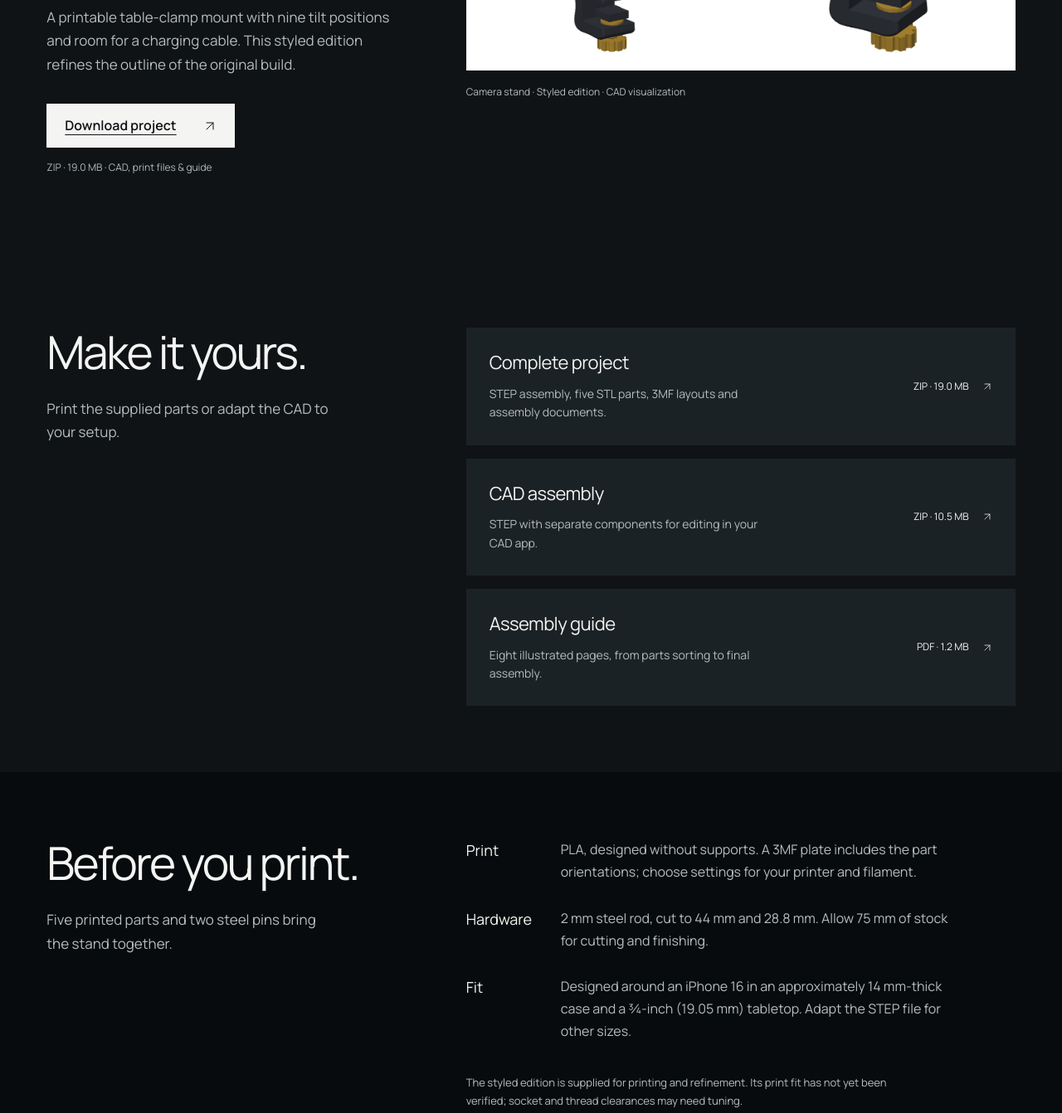
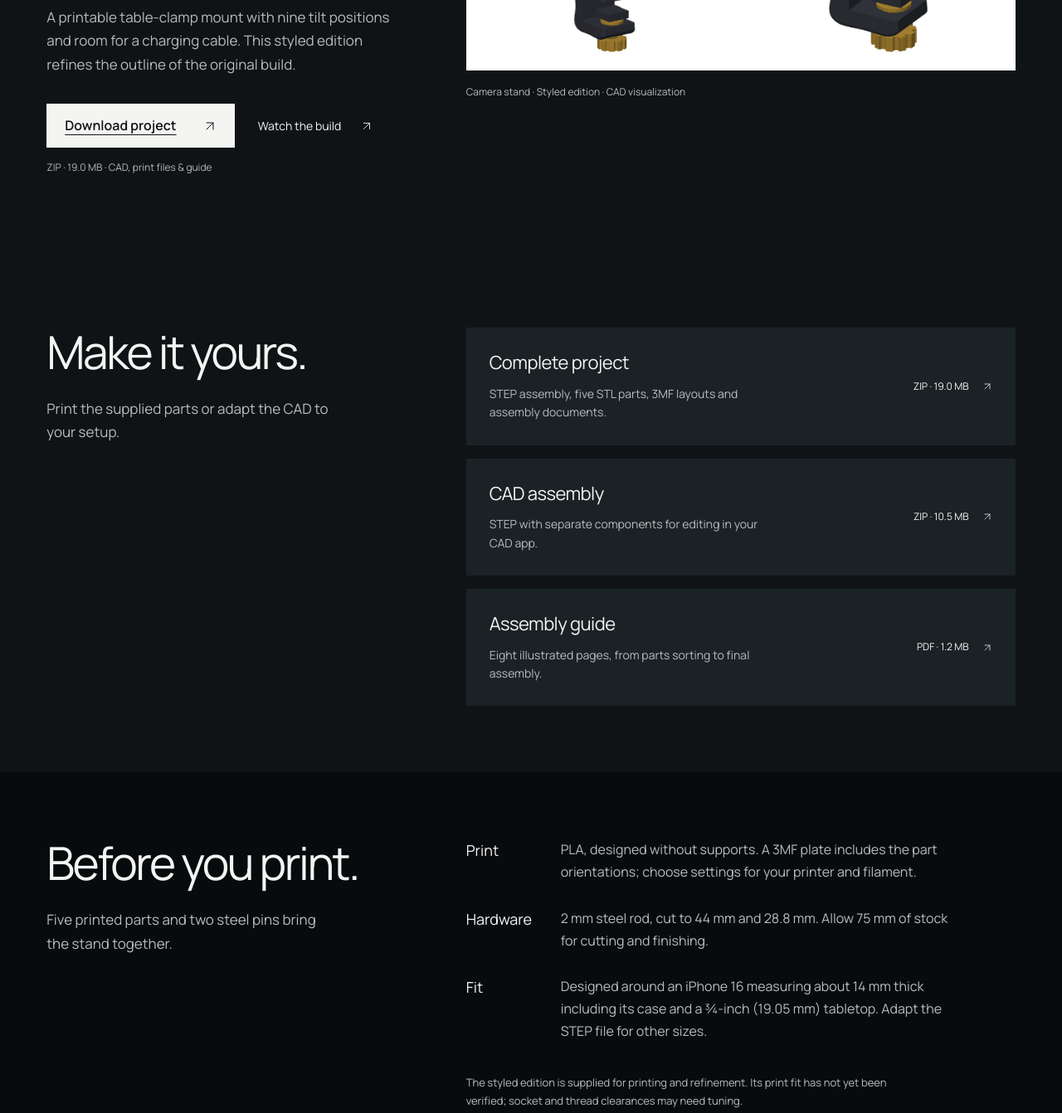
Before and after one commit to kevsCustom/corkrobotics-site, a plain HTML site: page projects/camera-stand.html in a window 1280 px wide. Shown: the part 520-1862 px from the top of the page at 83% size. Drawn offline with Linux system fonts and the light colour scheme.

Commit message:
Link camera stand build video beside project downloads

```diff
--- a/assets/css/projects.css
+++ b/assets/css/projects.css
@@ -18,7 +18,9 @@
 .project-opening{display:grid;grid-template-columns:minmax(0,.9fr) minmax(0,1.35fr);gap:5vw;align-items:center;padding:32px 0 104px}
 .project-opening-copy>p{max-width:40ch;margin:24px 0 0}
 .projects-page .project-lead{font-size:24px;line-height:1.45;color:var(--ink)}
-.project-opening .project-primary{display:inline-flex;align-items:center;justify-content:space-between;gap:32px;background:var(--ink);color:var(--paper);border:0;margin-top:32px}
+.project-actions{display:flex;flex-wrap:wrap;gap:20px 28px;align-items:center;margin-top:32px}
+.project-feature-actions{display:flex;flex-wrap:wrap;gap:12px 28px}
+.project-opening .project-primary{display:inline-flex;align-items:center;justify-content:space-between;gap:32px;background:var(--ink);color:var(--paper);border:0;margin-top:0}
 .project-opening .project-primary:hover{background:#dbe3de}
 .project-opening-copy>.project-meta{margin-top:14px}
 .project-hero-image{margin:0;min-width:0}
--- a/projects/camera-stand.html
+++ b/projects/camera-stand.html
@@ -68,7 +68,10 @@
         <h1 id="camera-title">Camera<br />stand.</h1>
         <p class="project-lead">A place for your phone.<br />A better angle on your work.</p>
         <p>A printable table-clamp mount with nine tilt positions and room for a charging cable. This styled edition refines the outline of the original build.</p>
+        <div class="project-actions">
         <a class="button project-primary" href="/assets/projects/camera-stand/20261105/camera-stand-project.zip" download>Download project <svg class="ui-icon" viewBox="0 0 24 24" width="24" height="24" aria-hidden="true" focusable="false"><path d="M6 18 18 6M6 6h12v12" /></svg></a>
+        <a class="text-link project-video-link" href="https://www.youtube.com/shorts/HmpuUT0RqwY" target="_blank" rel="noopener">Watch the build <svg class="ui-icon" viewBox="0 0 24 24" width="24" height="24" aria-hidden="true" focusable="false"><path d="M6 18 18 6M6 6h12v12" /></svg></a>
+        </div>
         <p class="project-meta">ZIP · 19.0 MB · CAD, print files &amp; guide</p>
       </div>
       <figure class="project-hero-image">
@@ -90,7 +93,7 @@
         <dl class="project-facts">
           <div><dt>Print</dt><dd>PLA, designed without supports. A 3MF plate includes the part orientations; choose settings for your printer and filament.</dd></div>
           <div><dt>Hardware</dt><dd>2 mm steel rod, cut to 44 mm and 28.8 mm. Allow 75 mm of stock for cutting and finishing.</dd></div>
-          <div><dt>Fit</dt><dd>Designed around an iPhone 16 in an approximately 14 mm-thick case and a ¾-inch (19.05 mm) tabletop. Adapt the STEP file for other sizes.</dd></div>
+          <div><dt>Fit</dt><dd>Designed around an iPhone 16 measuring about 14 mm thick including its case and a ¾-inch (19.05 mm) tabletop. Adapt the STEP file for other sizes.</dd></div>
         </dl>
         <p class="project-edition-note">The styled edition is supplied for printing and refinement. Its print fit has not yet been verified; socket and thread clearances may need tuning.</p>
       </div>
```
Also changed, not shown: projects.html (+1 -1 lines), 2 other files.
